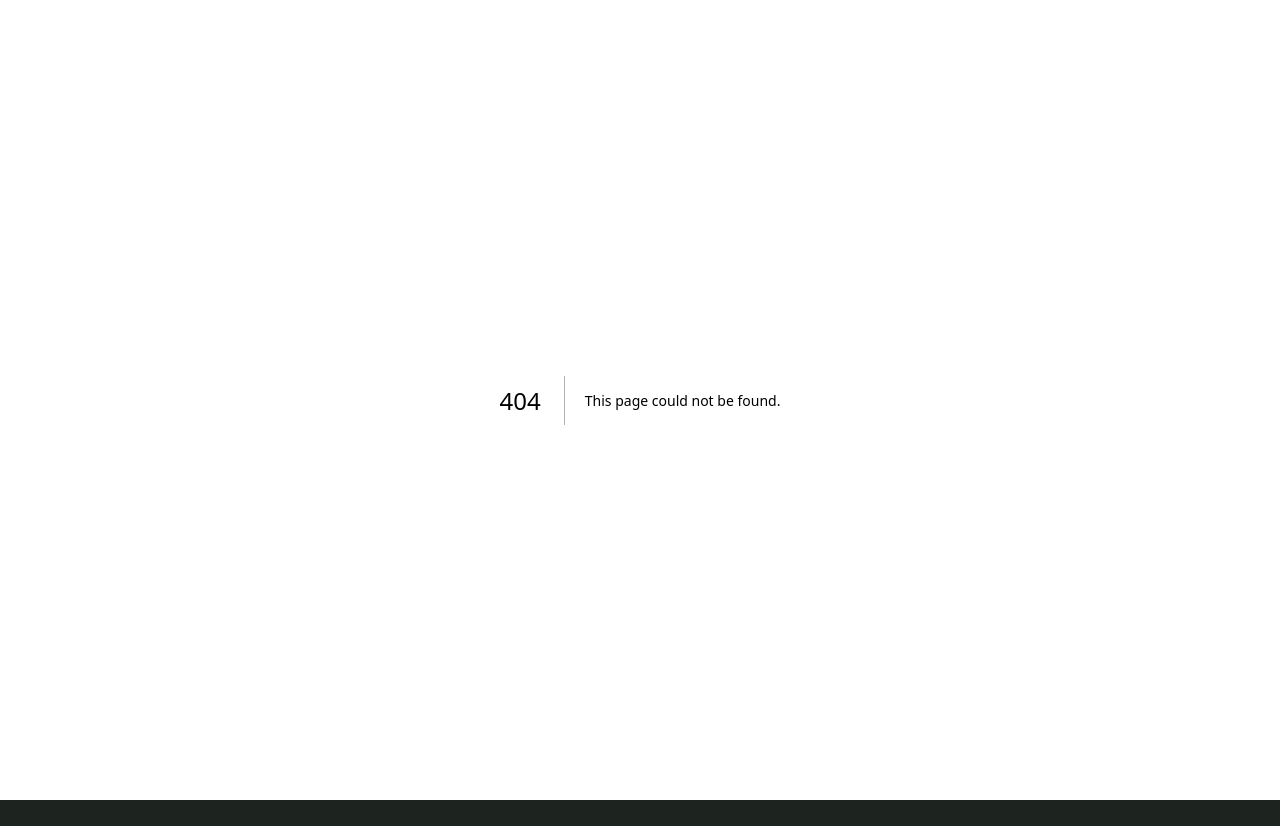
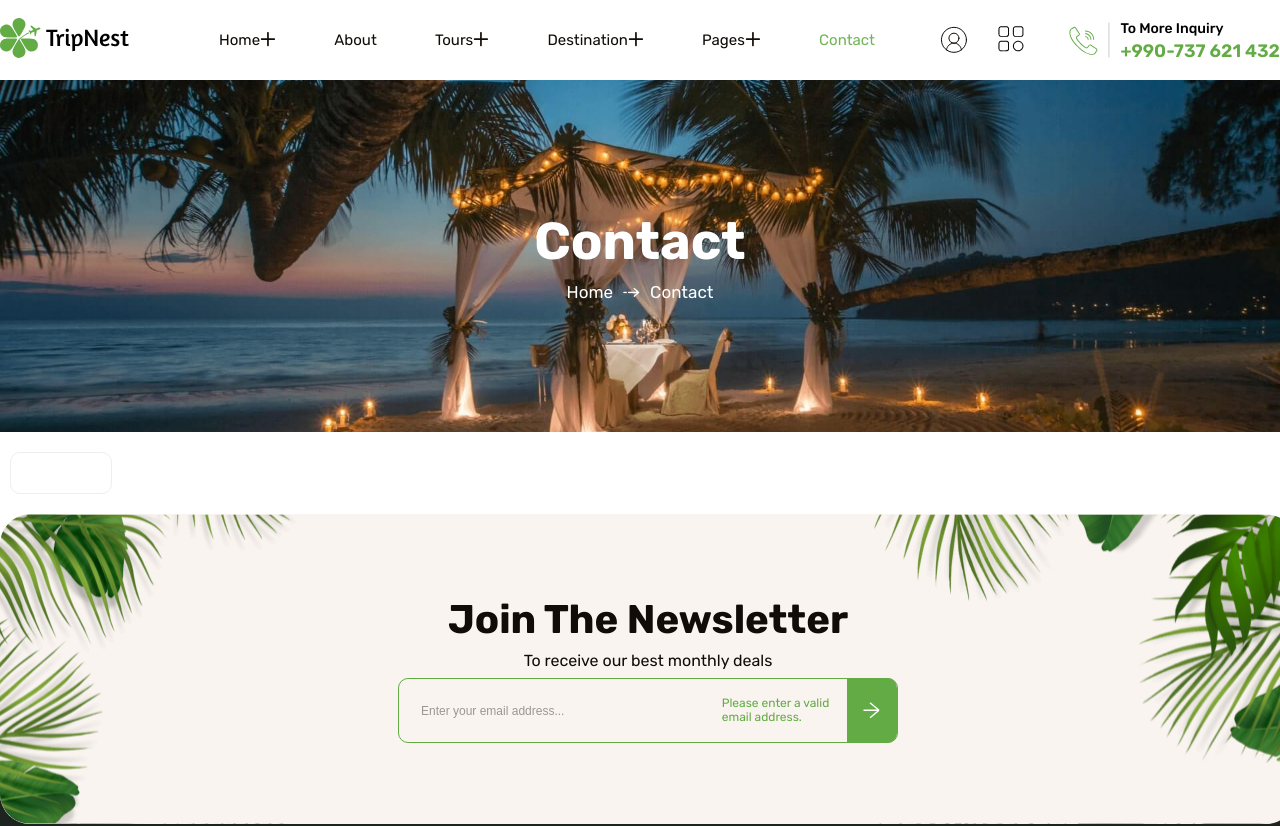
Before and after one commit to rashid-arf/TripNest, a Next.js app: page /contact in a window 1280 px wide. Before the commit this address had no page. Shown: the top 826 px of the page. Built offline with nearby package versions, Linux system fonts and the light colour scheme.

Commit message:
WIP FAQS

```diff
--- /dev/null
+++ b/src/app/contact/page.tsx
@@ -0,0 +1,16 @@
+'use client';
+import { HeaderPages } from '@/components/About/HeaderPages/HeaderPages';
+import { NewsletterPages } from '@/components/About/NewsletterPages/NewsletterPages';
+import { AboutMain } from '@/components/About/AboutMain/AboutMain';
+import { Contact } from '@/components/Contact/Contact';
+
+export default function Page() {
+  return (
+    <main>
+      <HeaderPages />
+      <AboutMain title={'Contact'} pageTitle={'Contact'} />
+      <Contact />
+      <NewsletterPages />
+    </main>
+  );
+}
--- a/src/assets/styles/globals.scss
+++ b/src/assets/styles/globals.scss
@@ -35,6 +35,7 @@
   --grey-border: rgba(16 12 8 / 10%);
   --active-bg: rgba(255 252 234);
   --tab-bg: rgba(238 238 238 / 60%);
+  --contact-line: #eeeeee;
   --label-bg-2: rgba(51, 49, 34, 1);
   --label-bg-1: rgba(36, 49, 35, 1);
 
--- /dev/null
+++ b/src/components/Contact/Contact.module.scss
@@ -0,0 +1,20 @@
+.Contact {
+  display: flex;
+  align-items: flex-start;
+  gap: 20px;
+  padding: 20px 10px;
+
+  &Info {
+    display: flex;
+    flex-direction: column;
+    gap: 40px;
+
+    &Item {
+      display: flex;
+      align-items: center;
+      padding: 20px 50px;
+border-radius: 10px;
+      border: 1px solid var(--contact-line);
+    }
+  }
+}
--- /dev/null
+++ b/src/components/Contact/Contact.tsx
@@ -0,0 +1,15 @@
+'use client';
+import styles from './Contact.module.scss';
+
+import { FC } from 'react';
+
+export const Contact: FC = () => {
+  return (
+    <div className={styles.Contact}>
+      <div className={styles.ContactInfo}>
+        <div className={styles.ContactInfoItem}></div>
+      </div>
+      <div></div>
+    </div>
+  );
+};
--- a/src/components/Faqs/Faqs.module.scss
+++ b/src/components/Faqs/Faqs.module.scss
@@ -121,7 +121,10 @@
       max-height: 0;
       overflow: hidden;
       opacity: 0;
-      transition: max-height 0.4s ease, opacity 0.3s ease, margin 0.3s ease;
+      transition:
+        max-height 0.4s ease,
+        opacity 0.3s ease,
+        margin 0.3s ease;
 
       &.isOpen {
         max-height: 300px; // обмеження (можна збільшити)
```
